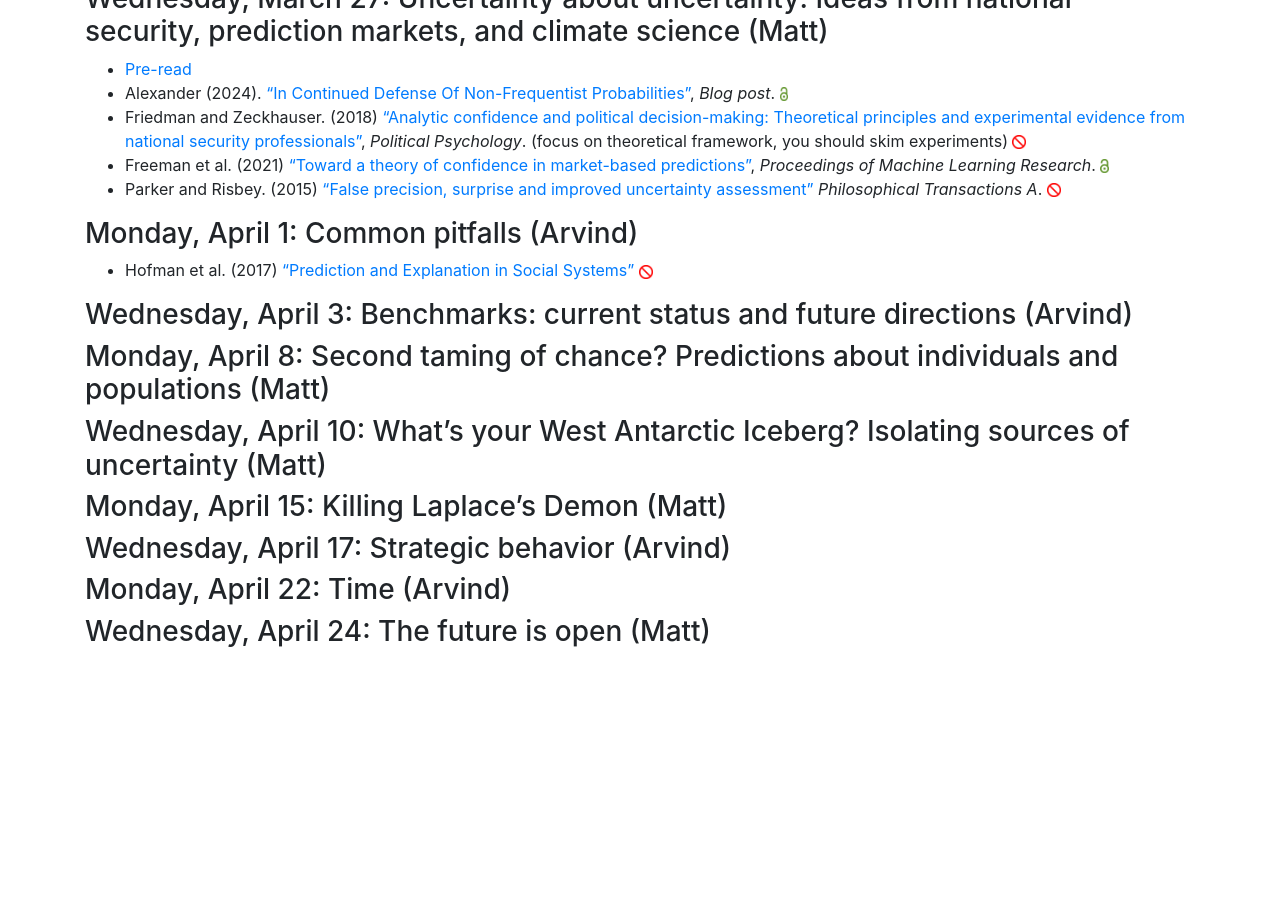
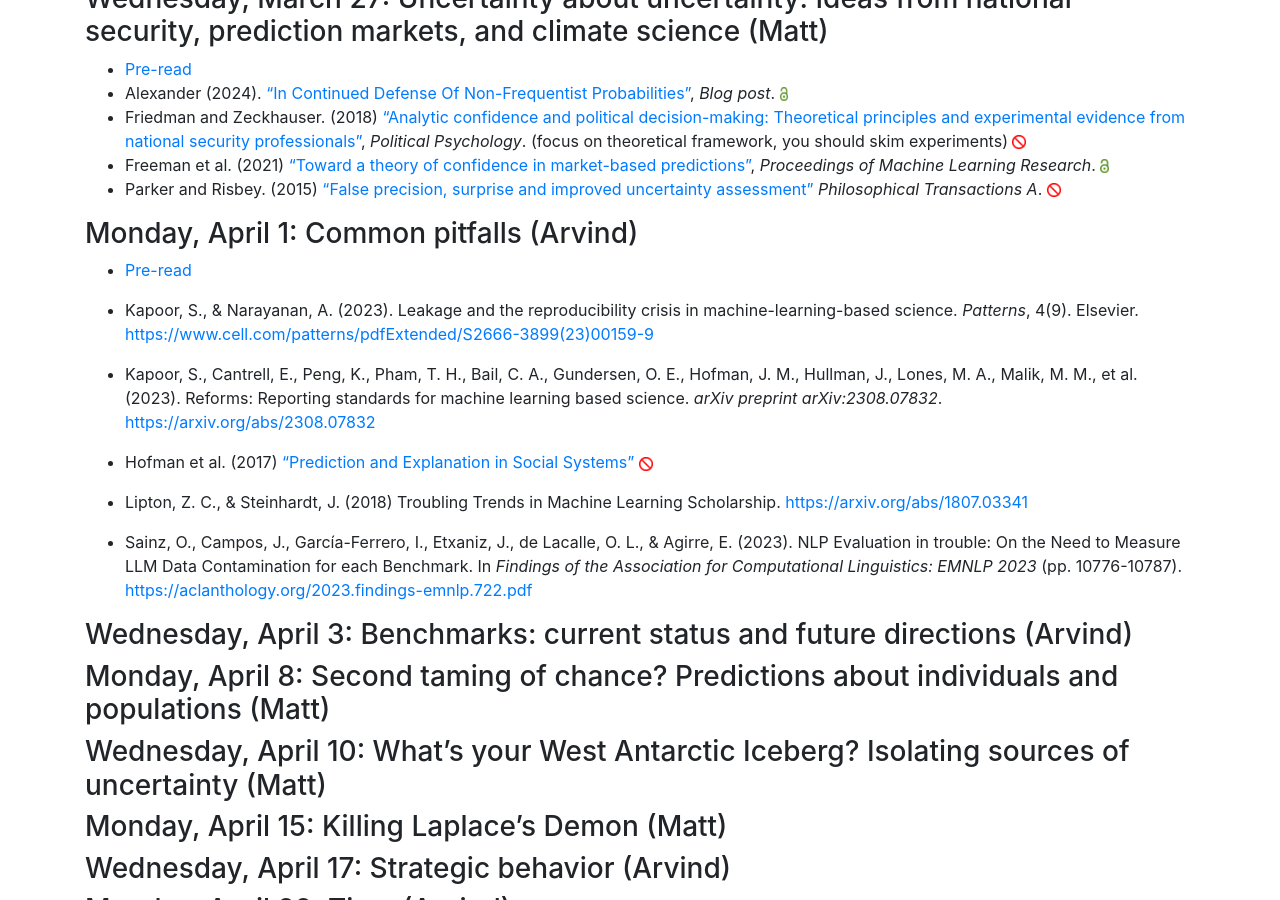
Before and after one commit to msalganik/soc555-cos598J_s2024, a Jekyll site: the page built from readings.md, in a window 1280 px wide and 900 px high, scrolled down 3300 px. Built offline with Jekyll 4.4.1, drawn with Linux system fonts in a browser that asks for light colours; comment, search, counter and statistics services are not loaded; before the commit the page ends 3957 px from its top, so only the background shows below that.

Commit message:
pitfalls

```diff
--- a/readings.md
+++ b/readings.md
@@ -148,7 +148,18 @@ No required reading before class.
 
 ### Monday, April 1: Common pitfalls (Arvind)
 
+- [Pre-read](https://docs.google.com/document/d/e/2PACX-1vRfYXOSZ0LkfXyuUVlSgtahbyIgOUPyQJnGgHNG_stwhorXTVuvfrTZmcL5CfsxaqZoV0GErLgULIZn/pub)
+
+- Kapoor, S., & Narayanan, A. (2023). Leakage and the reproducibility crisis in machine-learning-based science. _Patterns_, 4(9). Elsevier. [https://www.cell.com/patterns/pdfExtended/S2666-3899(23)00159-9](https://www.cell.com/patterns/pdfExtended/S2666-3899(23)00159-9)
+
+- Kapoor, S., Cantrell, E., Peng, K., Pham, T. H., Bail, C. A., Gundersen, O. E., Hofman, J. M., Hullman, J., Lones, M. A., Malik, M. M., et al. (2023). Reforms: Reporting standards for machine learning based science. _arXiv preprint arXiv:2308.07832_. [https://arxiv.org/abs/2308.07832](https://arxiv.org/abs/2308.07832)
+
 - Hofman et al. (2017) ["Prediction and Explanation in Social Systems"](https://www.jstor.org/stable/24918297) <img src="https://msalganik.github.io/soc555-cos598J_s2024/images/closed.png" style="display: inline; height: 14px;" />
+
+- Lipton, Z. C., & Steinhardt, J. (2018) Troubling Trends in Machine Learning Scholarship. [https://arxiv.org/abs/1807.03341](https://arxiv.org/abs/1807.03341)
+
+- Sainz, O., Campos, J., García-Ferrero, I., Etxaniz, J., de Lacalle, O. L., & Agirre, E. (2023). NLP Evaluation in trouble: On the Need to Measure LLM Data Contamination for each Benchmark. In _Findings of the Association for Computational Linguistics: EMNLP 2023_ (pp. 10776-10787). [https://aclanthology.org/2023.findings-emnlp.722.pdf](https://aclanthology.org/2023.findings-emnlp.722.pdf)
+
 
 ### Wednesday, April 3: Benchmarks: current status and future directions (Arvind)
 
```
